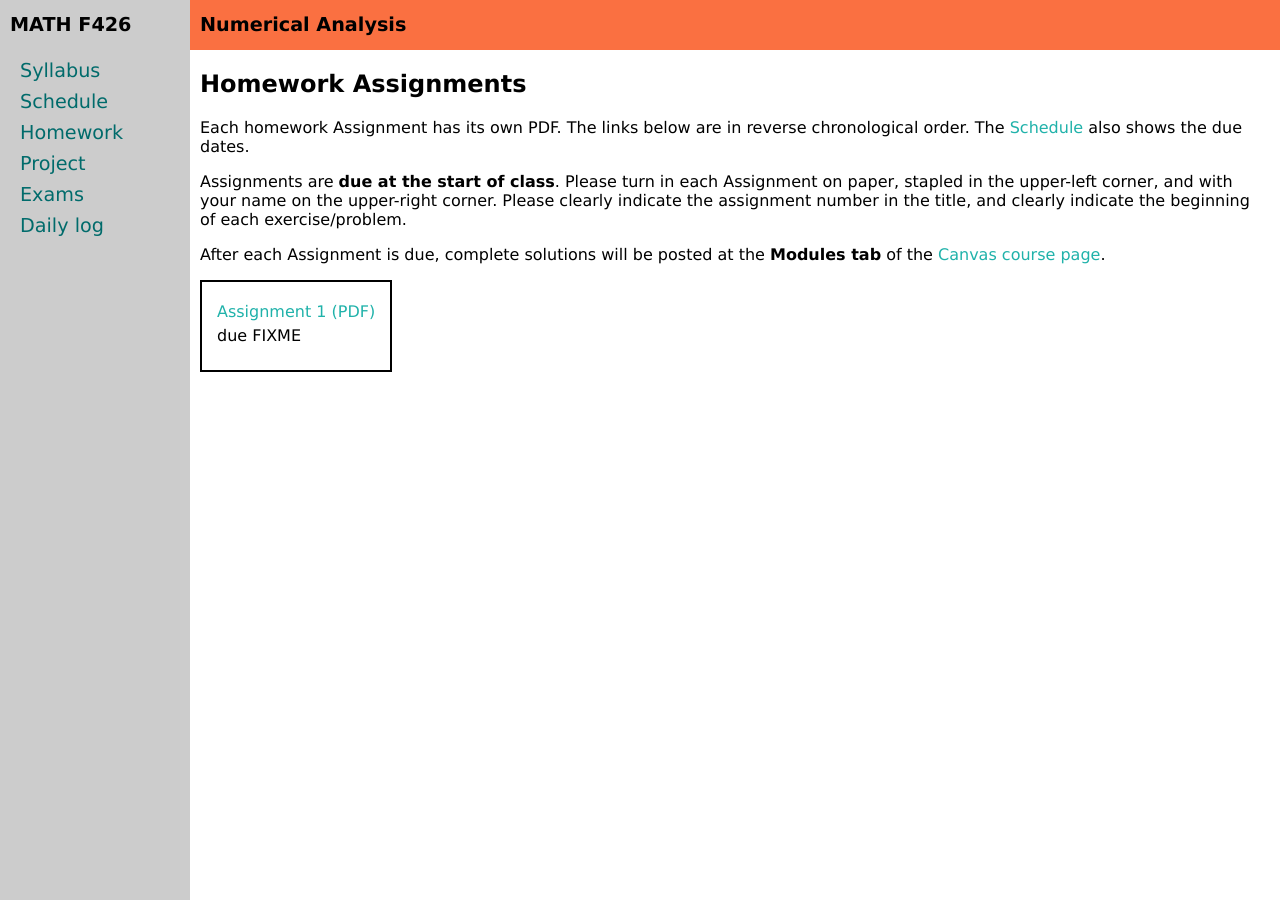
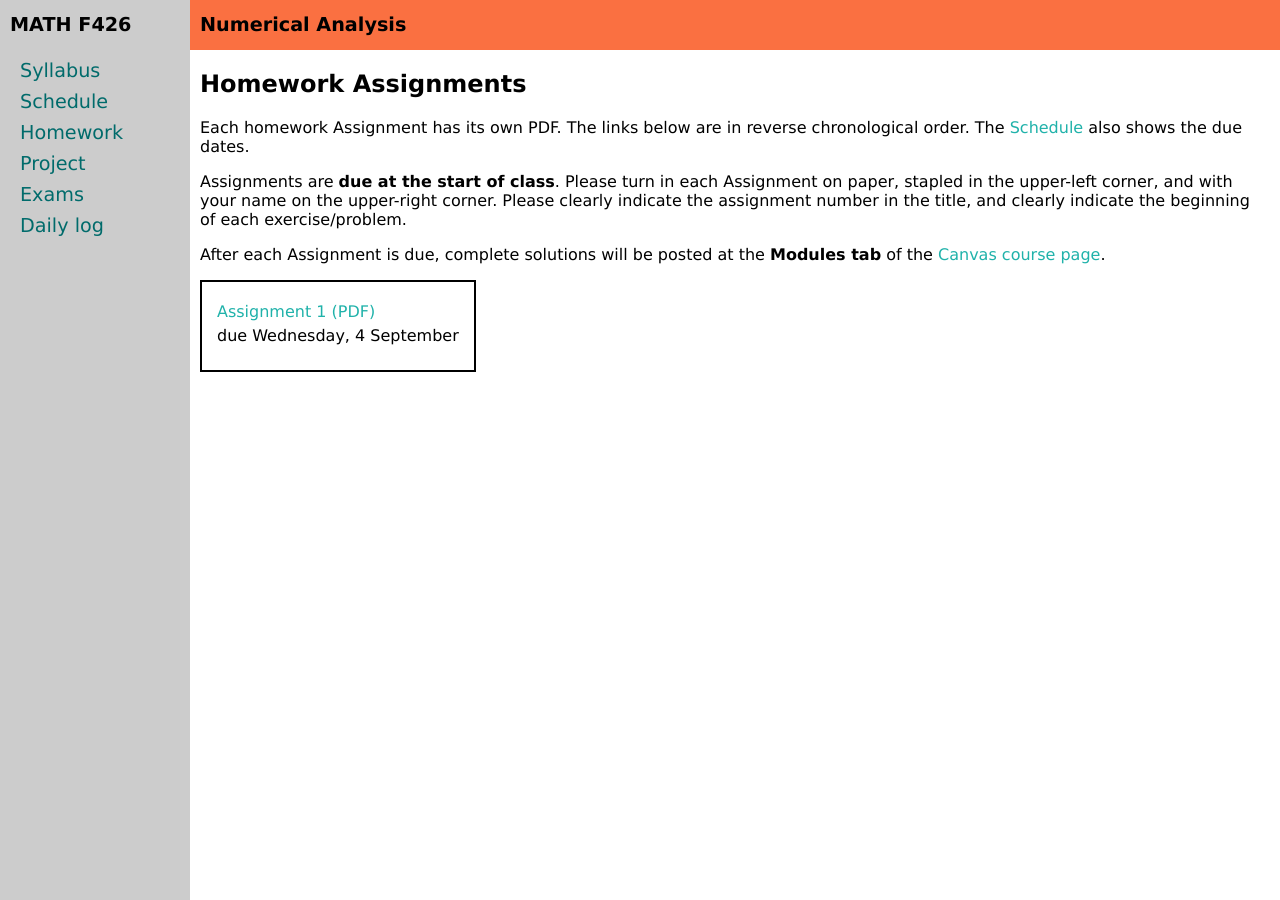
Before and after one commit to bueler/numerical, a Jekyll site: the page built from homework.md, in a window 1280 px wide. Built offline with Jekyll 4.4.1, drawn with Linux system fonts in a browser that asks for light colours.

Commit message:
post first assignment

```diff
--- a/_data/homework.yml
+++ b/_data/homework.yml
@@ -2,8 +2,7 @@
 home: assets/homework/F24
 homework:
 - name: Assignment 1
-  due: FIXME
-  #blank: A1.pdf
-  #sections: 2.1, 2.2
+  due: Wednesday, 4 September
+  blank: A1.pdf
   #seealsoname: Definitions and facts handout
   #seealsopdf: https://bueler.github.io/fa/assets/handouts/getstarted.pdf
--- a/_includes/homework_table.md
+++ b/_includes/homework_table.md
@@ -5,20 +5,15 @@
 	<td>
 		<table class="inner">
 		  <tr>
-        <td><a href="{{ data.home }}/{{ hw.blank }}">{{ hw.name }} (PDF)</a></td>
-			</tr>
+            <td><a href="{{ data.home }}/{{ hw.blank }}">{{ hw.name }} (PDF)</a></td>
+		  </tr>
 		  <tr>
-        <td>due {{ hw.due }}</td>
-			</tr>
-		  {% if hw.sections %}
-			  <tr>
- 		      <td>read: {{ hw.sections }}</td>
-				</tr>
-		  {% endif %}
+            <td>due {{ hw.due }}</td>
+		  </tr>
 		  {% if hw.seealsopdf %}
 			  <tr>
-          <td>see also: <a href="{{ hw.seealsopdf }}">{{ hw.seealsoname }} (PDF)</a></td>
-				</tr>
+                <td>see also: <a href="{{ hw.seealsopdf }}">{{ hw.seealsoname }} (PDF)</a></td>
+			  </tr>
 		  {% endif %}
 		</table>
 	</td>
```
Also changed, not shown: 2 other files.
